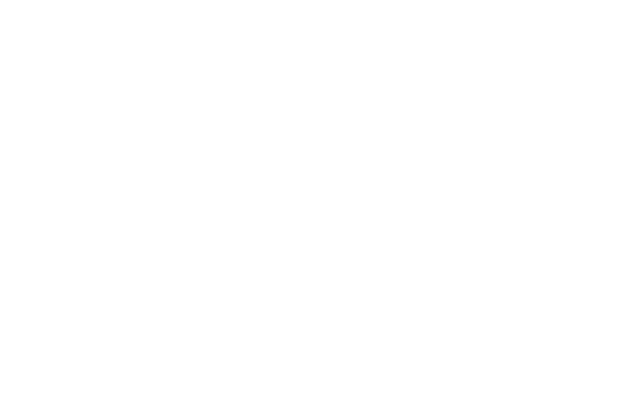
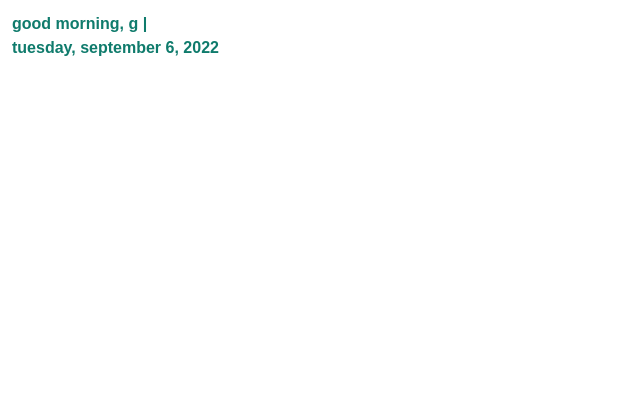
Before and after one commit to gt-lia/notion-today-g, a plain HTML site: page index.html in a window 1280 px wide. Shown: the whole page, without its empty margins (0-640 px from the left). Drawn offline with Linux system fonts and the light colour scheme.

Commit message:
Update index.html

```diff
--- a/index.html
+++ b/index.html
@@ -11,7 +11,7 @@
         border: 1px solid #ffffff;
         justify-content: left;
         line-height: 1.5;
-        height:50%;
+        height:85%;
         font-weight: bold;
         flex-direction: row;
       }
@@ -67,7 +67,7 @@
     document.getElementById('lbl').innerHTML = `
         <div class="container">
 
-          <div ${greet} ${date}</div>
+          <div class="greeting"> ${greet} <div id="date"> ${date}</div>
         <div/>
     `;
 </script>
```
